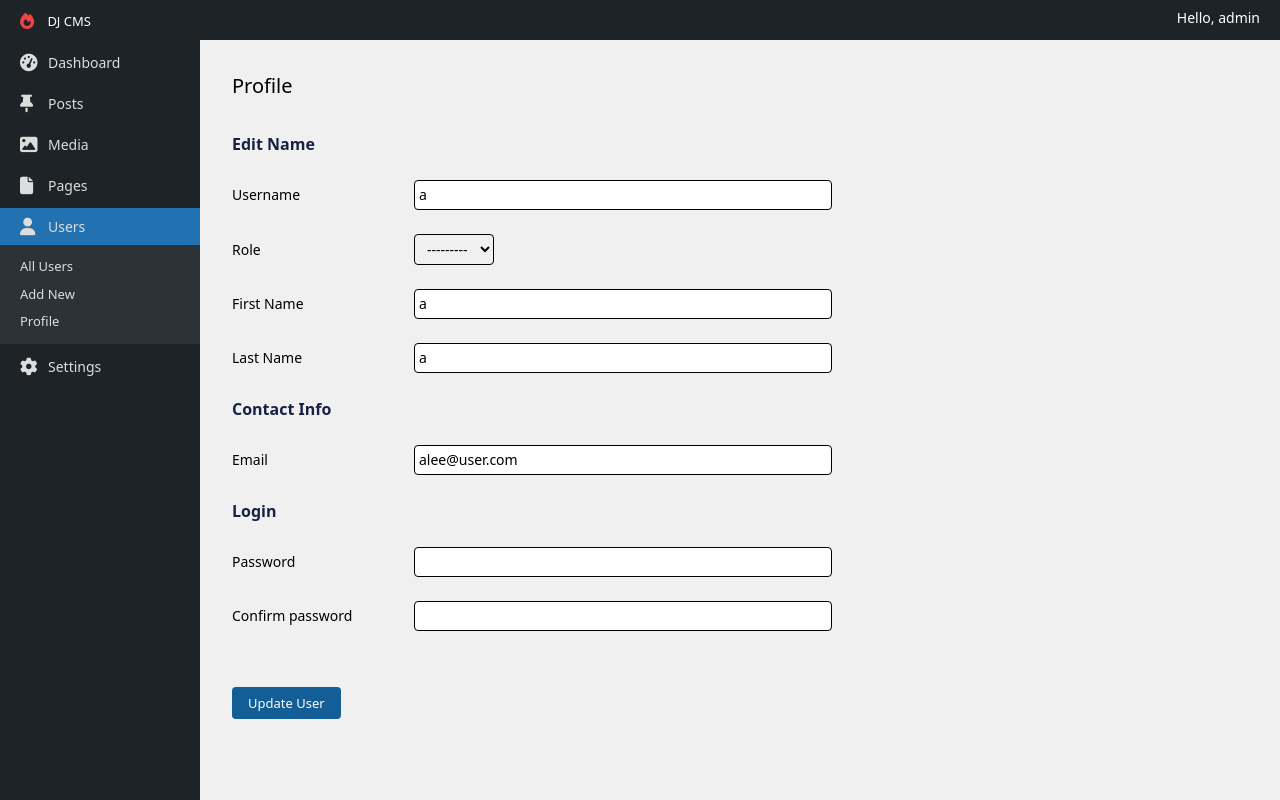
After one commit to tejmagar/djcms, a Django app: page /users/edit/5/ in a window 1280 px wide. The commit adds this page. Run offline with Django 4.2, Linux system fonts and the light colour scheme; a user stored in the database is signed in; data comes from the database, SQL or seed files in the repository; both versions use the stored data as it was after the commit.

Commit message:
refactored

```diff
--- a/apps/accounts/models.py
+++ b/apps/accounts/models.py
@@ -17,6 +17,8 @@ class User(AbstractUser):
 
         AUTHOR = 'author'
         EDITOR = 'editor'
+        SEO = 'seo'
 
     # User role in DJ CMS
     role = models.CharField(max_length=60, choices=Roles.choices, null=True, blank=True)
+    photo = models.ImageField(upload_to='uploads/', null=True, blank=True)
--- a/apps/dashboard/forms.py
+++ b/apps/dashboard/forms.py
@@ -1,4 +1,6 @@
 from django import forms
+from django.contrib.auth import get_user_model
+from django.forms import ValidationError
 
 from apps.content.models import Category, Post, Page, Tag
 
@@ -31,3 +33,45 @@ class PageForm(forms.ModelForm):
     class Meta:
         model = Page
         fields = ('title', 'content', 'meta_description', 'slug', 'is_draft')
+
+
+class UserForm(forms.ModelForm):
+    is_add_user = False
+    role = forms.ModelChoiceField(queryset=get_user_model().objects.get_queryset(),
+                                  widget=forms.Select(attrs={
+                                      'class': 'rounded border border-black px-2 py-1 bg-transparent'
+                                  }),
+                                  required=False)
+    first_name = forms.CharField(required=True)
+    last_name = forms.CharField(required=True)
+    email = forms.CharField(required=True)
+
+    password = forms.CharField(required=is_add_user)
+    confirm_password = forms.CharField(required=is_add_user)
+
+    def clean_password(self) -> str:
+        password = self.cleaned_data.get('password')
+        if self.is_add_user and len(password.strip()) == 0:
+            raise ValidationError('This field is required')
+
+        return password
+
+    def clean_confirm_password(self) -> str:
+        password = self.cleaned_data.get('password')
+        confirm_password = self.cleaned_data.get('confirm_password')
+
+        if self.is_add_user and len(confirm_password.strip()) == 0:
+            raise ValidationError('This field is required')
+
+        if not password == confirm_password:
+            raise ValidationError("Password don't match")
+
+        return confirm_password
+
+    class Meta:
+        model = get_user_model()
+        fields = ('username', 'role', 'first_name', 'last_name', 'email')
+
+
+class AddUserForm(UserForm):
+    is_add_user = True
--- a/apps/dashboard/templatetags/utils.py
+++ b/apps/dashboard/templatetags/utils.py
@@ -10,7 +10,7 @@ sidebar_menus = {
     'posts': ['edit_post_select', 'new_post', 'categories', 'tags'],
     'media': ['media'],
     'pages': ['edit_page_select', 'new_page'],
-    'users': ['all_users']
+    'users': ['all_users', 'edit_user', 'edit_profile', 'add_user']
 }
 
 
@@ -23,13 +23,13 @@ def should_expand_menu(context, menu_name) -> bool:
     For example: {% should_expand_menu 'pages' as expand_page %}
     """
 
-    current_url_name = context.request.resolver_match.url_name
+    reverse_url_name = context.request.resolver_match.url_name
 
     sub_menus = sidebar_menus.get(menu_name)
 
     if sub_menus:
         for sub_menu in sub_menus:
-            if sub_menu == current_url_name:
+            if sub_menu == reverse_url_name:
                 return True
 
     return False
--- a/apps/dashboard/urls.py
+++ b/apps/dashboard/urls.py
@@ -13,7 +13,9 @@ from .views import (
     AddPageView,
     EditPageView,
     MediaView,
-    AllUsers
+    AllUsers,
+    AddUser,
+    EditUserView,
 )
 
 urlpatterns = [
@@ -39,6 +41,9 @@ urlpatterns = [
 
     # Users
     path('users/', AllUsers.as_view(), name='all_users'),
+    path('users/add/', AddUser.as_view(), name='add_user'),
+    path('users/edit/<int:pk>/', EditUserView.as_view(), name='edit_user'),
+    path('users/profile/', EditUserView.as_view(), name='edit_profile'),
 
     path('media/', MediaView.as_view(), name='media')
 ]
--- a/apps/dashboard/views.py
+++ b/apps/dashboard/views.py
@@ -11,15 +11,16 @@ from django.db.models import QuerySet, Model
 from django.http import Http404
 from django.forms import ModelForm
 from django.http.request import HttpRequest
+from django.contrib.auth import get_user_model, login
 
 from apps.content.models import Category, Post, Tag, Page, StatusMixin
 from apps.content.utils.status import StatusAction
 from apps.content.utils.contents import ContentQuery
 
-from .forms import CategoryForm, PostForm, TagForm, PageForm
+from .forms import CategoryForm, PostForm, TagForm, PageForm, UserForm, AddUserForm
 from .permissions import (
     SuperuserPermissionMixin,
-    AuthorOrEditorMixin
+    AuthorMixin
 )
 
 
@@ -46,7 +47,7 @@ class DashboardView(SuperuserPermissionMixin, View):
         return render(request, 'dashboard.html')
 
 
-class AbstractAllContentView(AuthorOrEditorMixin, ListView, ABC):
+class AbstractAllContentView(AuthorMixin, ListView, ABC):
     """
     Show the content created by current author only but allow superuser to access all the specified content.
     Superuser can do all the CRUD operations.
@@ -134,7 +135,7 @@ class AbstractAllPagesView(AbstractAllContentView):
         )
 
 
-class AbstractAddView(AuthorOrEditorMixin, View, ABC):
+class AbstractAddView(AuthorMixin, View, ABC):
     """
     Allow author and editor role to access the add post view.
     Superuser also has access permission to this page.
@@ -180,7 +181,7 @@ class AddPageView(AbstractAddView):
     redirect_success_url: str = reverse_lazy('edit_page_select')
 
 
-class AbstractEditContentView(AuthorOrEditorMixin, View, ABC):
+class AbstractEditContentView(AuthorMixin, View, ABC):
     """
     This view handles the post which is already saved in the database.
     Set 'update_mode': True, so that template knows we are editing the post.
@@ -269,7 +270,7 @@ class EditPageView(AbstractEditContentView):
     edit_content_reverse_url_name: str = 'edit_page'
 
 
-class AbstractGroupView(AuthorOrEditorMixin, View):
+class AbstractGroupView(AuthorMixin, View):
     """
     This is the abstract class for handling group items like Categories and Tags.
     """
@@ -325,7 +326,7 @@ class CategoriesView(AbstractGroupView):
     model_class = Category
 
 
-class AbstractEditGroupView(AuthorOrEditorMixin, View):
+class AbstractEditGroupView(AuthorMixin, View):
     """
     Reusable class for Categories and Tags View
     """
@@ -416,6 +417,82 @@ class MediaView(View):
         return render(request, 'media.html')
 
 
-class AllUsers(SuperuserPermissionMixin, View):
+class AllUsers(SuperuserPermissionMixin, ListView):
+    title: str = 'Users'
+    template_name = 'all-users.html'
+    queryset = get_user_model().objects.get_queryset()
+    paginate_by = 50
+
+    def get_extra_context(self) -> dict:
+        return {
+            'title': self.title,
+            'all_users_count': get_user_model().objects.all().count(),
+            'administrator_count': get_user_model().objects.filter(is_superuser=True, is_staff=True).count()
+        }
+
+    def render_to_response(self, context: Any, **response_kwargs: Any):
+        context = {
+            **self.get_extra_context(),
+            **context
+        }
+        return super().render_to_response(context, **response_kwargs)
+
+
+class AddUser(SuperuserPermissionMixin, View):
     def get(self, request: HttpRequest) -> HttpResponse:
-        return render(request, 'all-users.html')
+        form: ModelForm = AddUserForm()
+        return render(request, 'add-user.html', {
+            'form': form
+        })
+
+    def post(self, request: HttpRequest) -> HttpResponse:
+        form: ModelForm = AddUserForm(data=request.POST)
+        if form.is_valid():
+            model: get_user_model() = form.save(commit=False)
+            password: str = form.cleaned_data.get('password')
+            model.set_password(password)
+            model.save()
+            return redirect(reverse('all_users'))
+
+        return render(request, 'add-user.html', {
+            'form': form
+        })
+
+
+class EditUserView(SuperuserPermissionMixin, View):
+    def get(self, request: HttpRequest, **kwargs: Any) -> HttpResponse:
+        pk: int = kwargs.get('pk')
+        if pk:
+            instance: get_user_model() = get_object_or_404(get_user_model(), pk=pk)
+        else:
+            instance = request.user
+
+        form: ModelForm = UserForm(instance=instance)
+        return render(request, 'edit-user.html', {
+            'form': form
+        })
+
+    def post(self, request: HttpRequest, **kwargs: Any) -> HttpResponse:
+        pk: int = kwargs.get('pk')
+        if pk:
+            instance: get_user_model() = get_object_or_404(get_user_model(), pk=pk)
+        else:
+            instance = request.user
+
+        form: ModelForm = UserForm(instance=instance, data=request.POST)
+        if form.is_valid():
+            model: get_user_model() = form.save(commit=False)
+
+            password = form.cleaned_data.get('password')
+            if password:
+                model.set_password(password)
+                model.save()
+
+                # User is logout so login user
+                login(request, model)
+
+            return redirect(reverse('edit_user', kwargs={'pk': pk}) if pk else reverse('edit_profile'))
+
+        return render(request, 'edit-user.html', {
+            'form': form
+        })
--- a/public/css/main.css
+++ b/public/css/main.css
@@ -624,6 +624,18 @@ html {
   margin-top: 2rem;
 }
 
+.mb-2 {
+  margin-bottom: 0.5rem;
+}
+
+.mb-4 {
+  margin-bottom: 1rem;
+}
+
+.mb-6 {
+  margin-bottom: 1.5rem;
+}
+
 .block {
   display: block;
 }
@@ -736,6 +748,18 @@ html {
   grid-template-columns: 200px 1fr;
 }
 
+.grid-cols-\[auto_1fr\] {
+  grid-template-columns: auto 1fr;
+}
+
+.grid-cols-\[100px_1fr\] {
+  grid-template-columns: 100px 1fr;
+}
+
+.grid-cols-\[150px_1fr\] {
+  grid-template-columns: 150px 1fr;
+}
+
 .grid-rows-\[auto_1fr\] {
   grid-template-rows: auto 1fr;
 }
@@ -771,6 +795,23 @@ html {
 .gap-x-2 {
   -moz-column-gap: 0.5rem;
        column-gap: 0.5rem;
+}
+
+.gap-x-8 {
+  -moz-column-gap: 2rem;
+       column-gap: 2rem;
+}
+
+.gap-y-2 {
+  row-gap: 0.5rem;
+}
+
+.gap-y-4 {
+  row-gap: 1rem;
+}
+
+.gap-y-6 {
+  row-gap: 1.5rem;
 }
 
 .overflow-y-auto {
@@ -830,6 +871,11 @@ html {
 .border-\[\#dfdfdf\] {
   --tw-border-opacity: 1;
   border-color: rgb(223 223 223 / var(--tw-border-opacity));
+}
+
+.border-black {
+  --tw-border-opacity: 1;
+  border-color: rgb(0 0 0 / var(--tw-border-opacity));
 }
 
 .border-blue-500 {
@@ -1025,10 +1071,6 @@ html {
   line-height: 1.75rem;
 }
 
-.font-bold {
-  font-weight: 700;
-}
-
 .font-medium {
   font-weight: 500;
 }
@@ -1039,6 +1081,10 @@ html {
 
 .font-semibold {
   font-weight: 600;
+}
+
+.font-bold {
+  font-weight: 700;
 }
 
 .lowercase {
@@ -1106,6 +1152,11 @@ html {
 .text-white {
   --tw-text-opacity: 1;
   color: rgb(255 255 255 / var(--tw-text-opacity));
+}
+
+.text-primary {
+  --tw-text-opacity: 1;
+  color: rgb(25 32 68 / var(--tw-text-opacity));
 }
 
 .underline {
@@ -1187,6 +1238,10 @@ html {
     grid-template-columns: 400px 1fr;
   }
 
+  .lg\:grid-cols-\[100px_1fr\] {
+    grid-template-columns: 100px 1fr;
+  }
+
   .lg\:p-8 {
     padding: 2rem;
   }
--- a/templates/components/sidebar.html
+++ b/templates/components/sidebar.html
@@ -28,7 +28,8 @@
                 </li>
                 <li>
                     <a href="{% url 'new_post' %}"
-                       class="block px-4 py-1 border-l-4 border-transparent hover:border-blue-500 {% if current_url_name == 'new_post' %}font-semibold text-white{% endif %}">Add New</a>
+                       class="block px-4 py-1 border-l-4 border-transparent hover:border-blue-500 {% if current_url_name == 'new_post' %}font-semibold text-white{% endif %}">Add
+                        New</a>
                 </li>
                 <li>
                     <a href="{% url 'categories' %}"
@@ -68,11 +69,13 @@
             <ul class="bg-[#2c3338] py-2" {% if expand_pages %}data-menu-selected="true"{% endif %} data-menu="pages">
                 <li>
                     <a href="{% url 'edit_page_select' %}"
-                       class="block px-4 py-1 border-l-4 border-transparent hover:border-blue-500 {% if current_url_name == 'edit_page_select' %}font-semibold text-white{% endif %}">All Pages</a>
+                       class="block px-4 py-1 border-l-4 border-transparent hover:border-blue-500 {% if current_url_name == 'edit_page_select' %}font-semibold text-white{% endif %}">All
+                        Pages</a>
                 </li>
                 <li>
                     <a href="{% url 'new_page' %}"
-                       class="block px-4 py-1 border-l-4 border-transparent  hover:border-blue-500 {% if current_url_name == 'new_page' %}font-semibold text-white{% endif %}">Add New</a>
+                       class="block px-4 py-1 border-l-4 border-transparent  hover:border-blue-500 {% if current_url_name == 'new_page' %}font-semibold text-white{% endif %}">Add
+                        New</a>
                 </li>
             </ul>
         </li>
@@ -88,17 +91,18 @@
             <ul class="bg-[#2c3338] py-2" {% if expand_users %}data-menu-selected="true"{% endif %} data-menu="users">
                 <li>
                     <a href="{% url 'all_users' %}"
-                       class="block px-4 py-1 border-l-4 border-transparent hover:border-blue-500 {% if current_url_name == 'all_users' %}font-semibold text-white{% endif %}">All Users</a>
+                       class="block px-4 py-1 border-l-4 border-transparent hover:border-blue-500 {% if current_url_name == 'all_users' %}font-semibold text-white{% endif %}">All
+                        Users</a>
                 </li>
 
                 <li>
-                    <a href=""
+                    <a href="{% url 'add_user' %}"
                        class="block px-4 py-1 border-l-4 border-transparent hover:border-blue-500">Add New</a>
                 </li>
 
                 <li>
-                    <a href=""
-                       class="block px-4 py-1 border-l-4 border-transparent hover:border-blue-500">Profile</a>
+                    <a href="{% url 'edit_profile' %}"
+                       class="block px-4 py-1 border-l-4 border-transparent hover:border-blue-500 {% if current_url_name == 'edit_profile' %}font-semibold text-white{% endif %}">Profile</a>
                 </li>
             </ul>
         </li>
--- /dev/null
+++ b/templates/components/user-form.html
@@ -0,0 +1,74 @@
+{% csrf_token %}
+<div class="mt-6 text-sm grid grid-cols-[150px_1fr] items-center gap-x-8 gap-y-6">
+
+    <label for="username" class="font-medium">Username</label>
+
+    <div>
+        <input aria-label="username" type="text" name="username"
+               class="w-full p-1 rounded border border-black"
+               value="{% if form.username.value %}{{ form.username.value }}{% endif %}">
+        {% if form.errors.username %}
+            <span class="block mt-1 text-[12px] text-red-500">{{ form.errors.username }}</span>
+        {% endif %}
+    </div>
+
+    <label for="role" class="font-medium">Role</label>
+    <div>
+        {{ form.role }}
+    </div>
+
+    <label for="first_name" class="font-medium">First Name</label>
+    <div>
+        <input aria-label="firstname" type="text" name="first_name"
+               class="w-full p-1 rounded border border-black"
+               value="{% if form.first_name.value %}{{ form.first_name.value }}{% endif %}">
+        {% if form.errors.first_name %}
+            <span class="block mt-1 text-[12px] text-red-500">{{ form.errors.first_name }}</span>
+        {% endif %}
+    </div>
+
+    <label for="last_name" class="font-medium">Last Name</label>
+    <div>
+        <input aria-label="lastname" type="text" name="last_name"
+               class="w-full p-1 rounded border border-black"
+               value="{% if form.last_name.value %}{{ form.last_name.value }}{% endif %}">
+        {% if form.errors.last_name %}
+            <span class="block mt-1 text-[12px] text-red-500">{{ form.errors.last_name }}</span>
+        {% endif %}
+    </div>
+</div>
+
+<h2 class="text-primary font-bold mt-6">Contact Info</h2>
+<div class="mt-6 text-sm grid grid-cols-[150px_1fr] items-center gap-x-8 gap-y-6">
+    <label for="username" class="font-medium">Email</label>
+    <div>
+        <input aria-label="email" type="email" name="email"
+               class="w-full p-1 rounded border border-black"
+               value="{% if form.email.value %}{{ form.email.value }}{% endif %}">
+        {% if form.errors.email %}
+            <span class="block mt-1 text-[12px] text-red-500">{{ form.errors.username }}</span>
+        {% endif %}
+    </div>
+</div>
+
+<h2 class="text-primary font-bold mt-6">Login</h2>
+<div class="mt-6 text-sm grid grid-cols-[150px_1fr] items-center gap-x-8 gap-y-6">
+    <label for="password" class="font-medium">Password</label>
+    <div>
+        <input aria-label="password" type="password" name="password"
+               class="w-full p-1 rounded border border-black"
+               value="{% if form.password.value %}{{ form.password.value }}{% endif %}">
+        {% if form.errors.password %}
+            <span class="block mt-1 text-[12px] text-red-500">{{ form.errors.password }}</span>
+        {% endif %}
+    </div>
+
+    <label for="confirm_password" class="font-medium">Confirm password</label>
+    <div>
+        <input aria-label="confirm_password" type="password" name="confirm_password"
+               class="w-full p-1 rounded border border-black"
+               value="{% if form.confirm_password.value %}{{ form.confirm_password.value }}{% endif %}">
+        {% if form.errors.confirm_password %}
+            <span class="block mt-1 text-[12px] text-red-500">{{ form.errors.confirm_password }}</span>
+        {% endif %}
+    </div>
--- /dev/null
+++ b/templates/edit-user.html
@@ -0,0 +1,25 @@
+{% extends 'layouts/default.html' %}
+
+{% block title %}
+    <title>Profile - DJ CMS</title>
+{% endblock %}
+
+{% block content %}
+    <div class="p-2 md:p-8">
+        <h1 class="inline-block text-xl">Profile</h1>
+
+        <div class="mt-8">
+            <div class="max-w-[600px]">
+                <h2 class="text-primary font-bold">Edit Name</h2>
+                <form method="POST">
+                    {% include 'components/user-form.html' %}
+                    <div class="mt-8">
+                        <input type="submit" value="Update User"
+                               class="bg-[#135e96] text-white px-4 py-1.5 text-[13px] rounded">
+                    </div>
+                </form>
+            </div>
+        </div>
+
+    </div>
+{% endblock %}
```
Also changed, not shown: apps/dashboard/permissions.py (+39 -11 lines), templates/add-user.html (added, +19 -0 lines), templates/all-users.html (+85 -0 lines), db.sqlite3.
